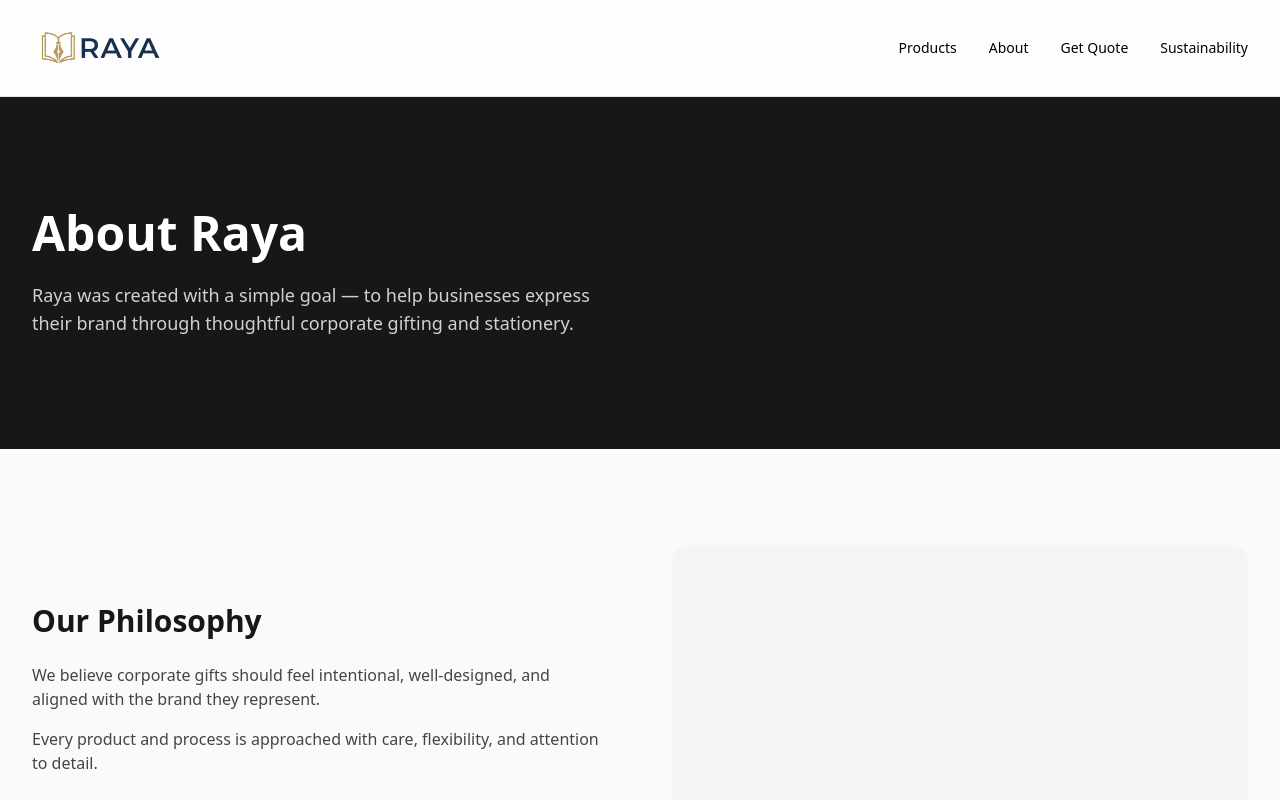
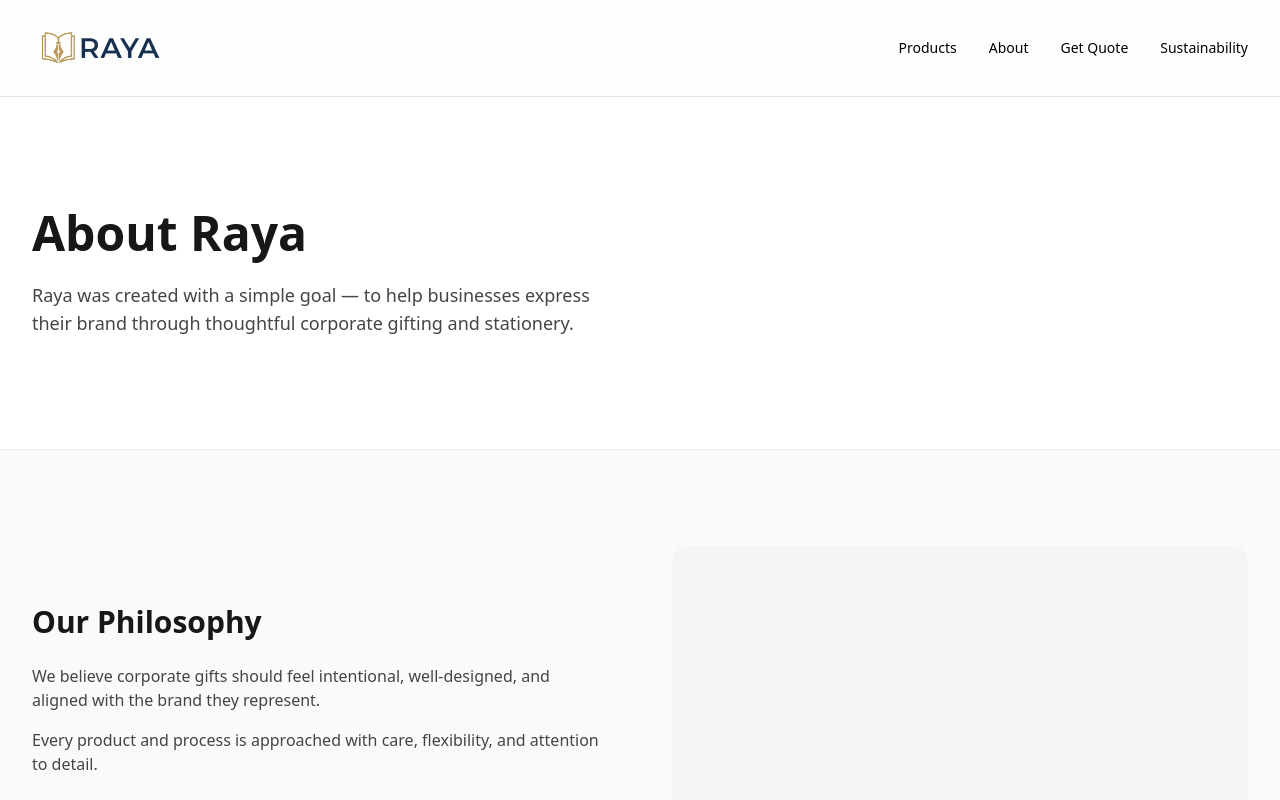
Before and after one commit to preshitpawar-beep/raya-website, a Next.js app: page /about in a window 1280 px wide. Shown: the top 800 px of the page. Built offline with nearby package versions, Linux system fonts and the light colour scheme.

Commit message:
Update page.js

```diff
--- a/app/about/page.js
+++ b/app/about/page.js
@@ -9,13 +9,13 @@ export default function About() {
       <Navbar />
 
       {/* HERO */}
-      <section className="bg-neutral-900 text-white">
+      <section className="bg-white border-b">
         <div className="max-w-7xl mx-auto px-8 py-28">
           <motion.h1
             initial={{ opacity: 0, y: 30 }}
             animate={{ opacity: 1, y: 0 }}
             transition={{ duration: 0.6 }}
-            className="text-5xl font-extrabold mb-6"
+            className="text-5xl font-extrabold mb-6 text-neutral-900"
           >
             About Raya
           </motion.h1>
```
